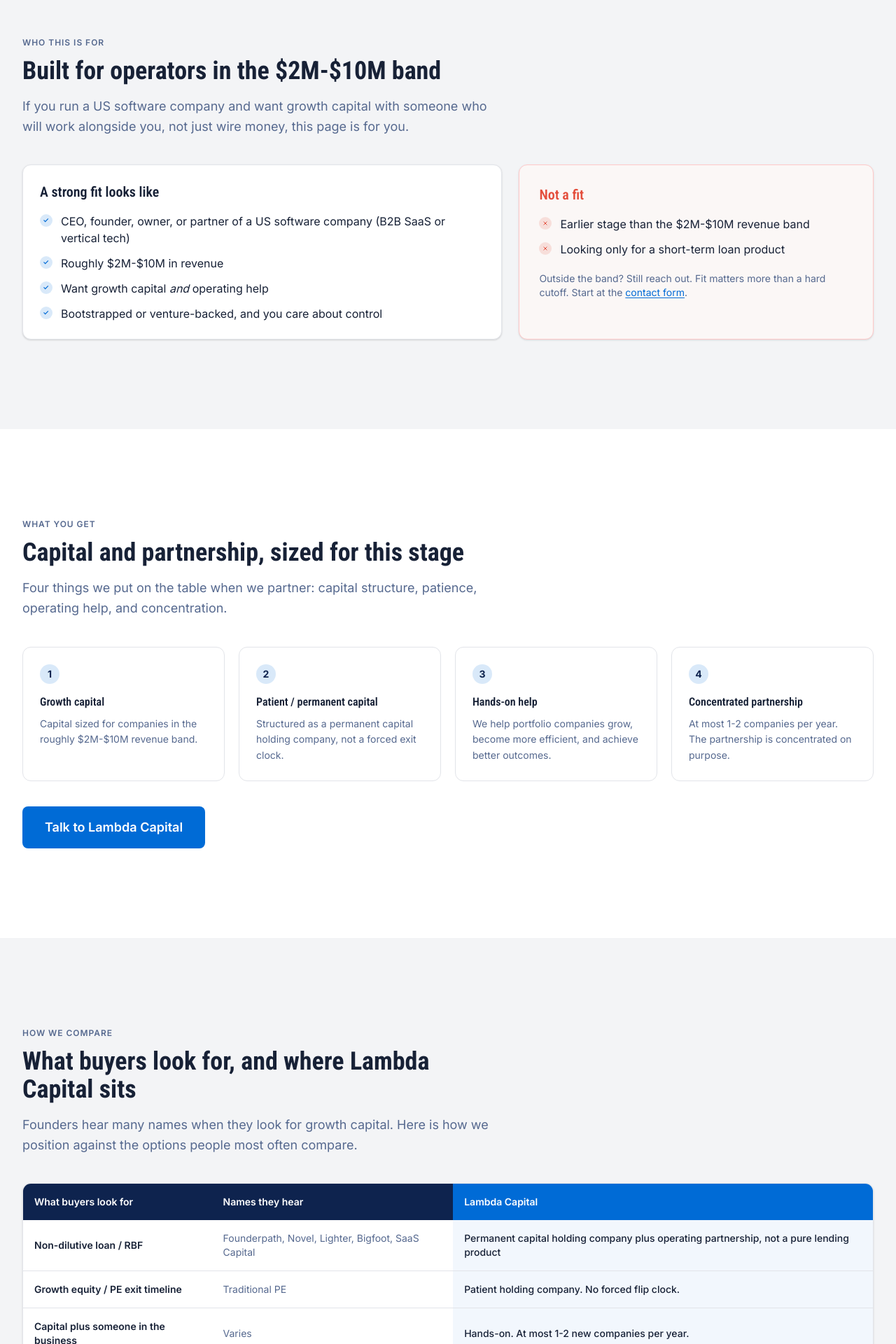
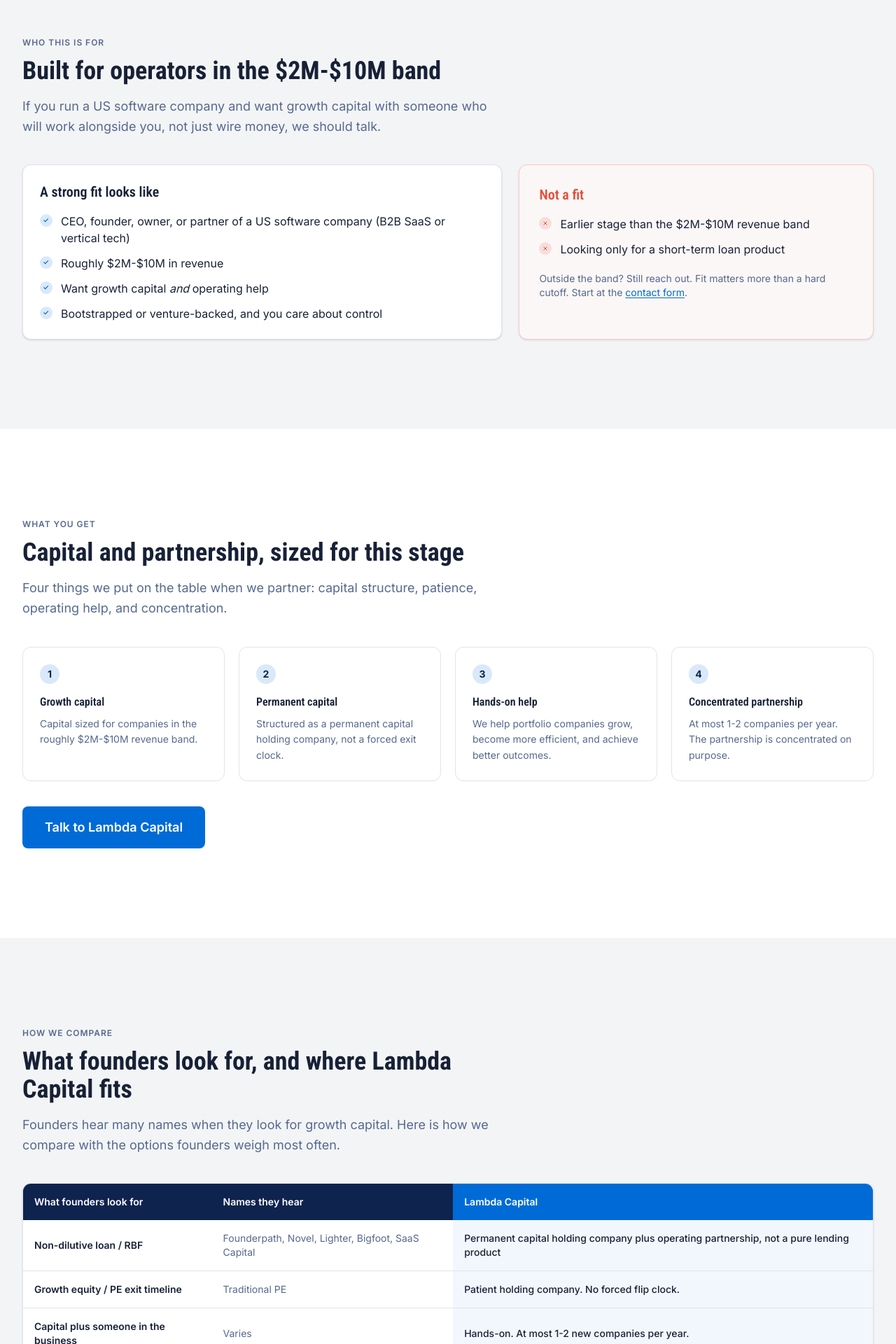
Before and after one commit to dgiovanzana-lambdavp/new-lambda-website, a Next.js app: page /growth-capital in a window 1280 px wide. Shown: the part 1100-3020 px from the top of the page at 70% size. Built offline with nearby package versions, Linux system fonts and the light colour scheme; no server answers.

Commit message:
Polish growth-capital copy: founders framing and stats footnotes.
Update who-for CTA line, permanent capital card title, comparison
headings, and remove career-total asterisks/footnote.

Co-authored-by: dgiovanzana-lambdavp <dgiovanzana-lambdavp@users.noreply.github.com>

```diff
--- a/src/app/growth-capital/page.tsx
+++ b/src/app/growth-capital/page.tsx
@@ -104,7 +104,7 @@ const whatYouGet = [
     body: "Capital sized for companies in the roughly $2M-$10M revenue band.",
   },
   {
-    title: "Patient / permanent capital",
+    title: "Permanent capital",
     body: "Structured as a permanent capital holding company, not a forced exit clock.",
   },
   {
@@ -186,8 +186,8 @@ export default function GrowthCapitalPage() {
             </h2>
             <p className="text-lg text-muted leading-relaxed">
               If you run a US software company and want growth capital with
-              someone who will work alongside you, not just wire money, this
-              page is for you.
+              someone who will work alongside you, not just wire money, we
+              should talk.
             </p>
           </motion.div>
 
@@ -348,11 +348,11 @@ export default function GrowthCapitalPage() {
               How we compare
             </p>
             <h2 className="mb-4 text-3xl font-bold text-foreground md:text-4xl">
-              What buyers look for, and where Lambda Capital sits
+              What founders look for, and where Lambda Capital fits
             </h2>
             <p className="text-lg text-muted leading-relaxed">
               Founders hear many names when they look for growth capital. Here
-              is how we position against the options people most often compare.
+              is how we compare with the options founders weigh most often.
             </p>
           </motion.div>
 
@@ -361,7 +361,7 @@ export default function GrowthCapitalPage() {
               <thead>
                 <tr>
                   <th className="bg-navy-blue px-4 py-4 font-semibold text-white">
-                    What buyers look for
+                    What founders look for
                   </th>
                   <th className="bg-navy-blue px-4 py-4 font-semibold text-white">
                     Names they hear
@@ -433,7 +433,7 @@ export default function GrowthCapitalPage() {
                 value: "$186M",
                 label: (
                   <>
-                    Invested*
+                    Invested
                     <br />
                     Career total
                   </>
@@ -443,7 +443,7 @@ export default function GrowthCapitalPage() {
                 value: "$5B+",
                 label: (
                   <>
-                    Total transaction value*
+                    Total transaction value
                     <br />
                     Career total
                   </>
@@ -490,7 +490,6 @@ export default function GrowthCapitalPage() {
               </p>
             </article>
           </div>
-          <p className="mt-5 text-xs text-muted">*Career totals.</p>
         </div>
       </section>
 
```
